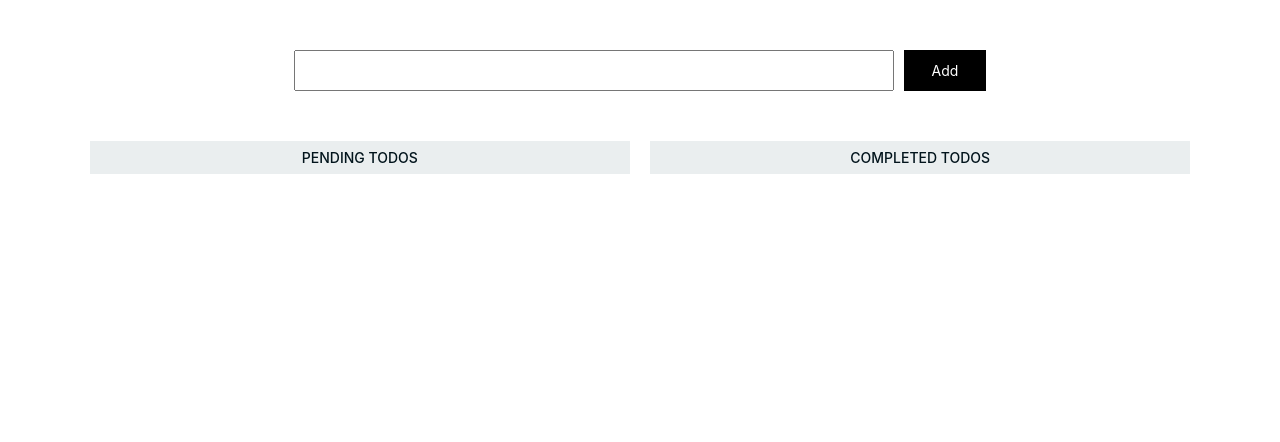
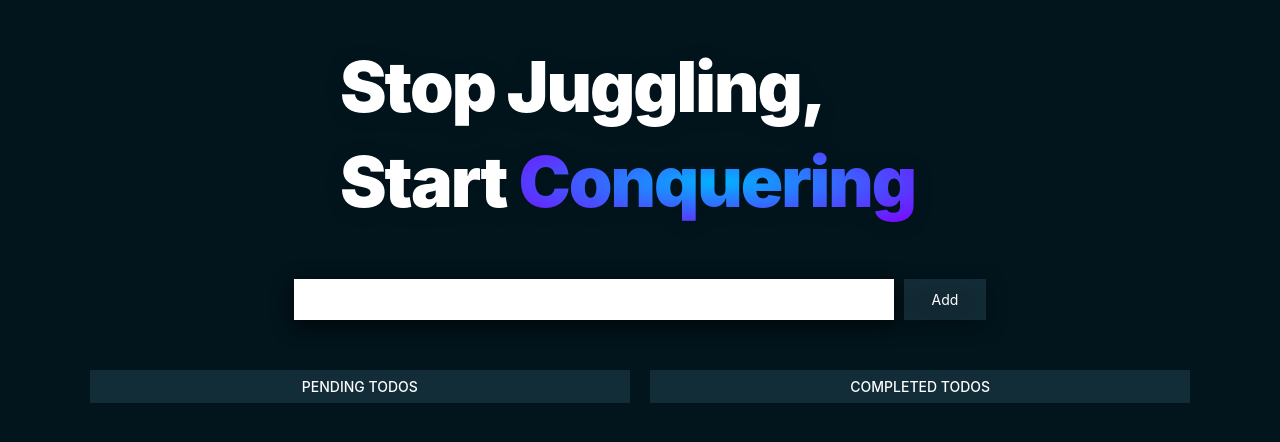
Before and after one commit to moeketsi-nelson/OIBSIP, a website with bundled scripts: page level-2/TODO-WEBAPP/src/index.html in a window 1280 px wide. Built offline with nearby package versions, Linux system fonts and the light colour scheme.

Commit message:
change colors and added a heading

```diff
--- a/level-2/TODO-WEBAPP/src/index.html
+++ b/level-2/TODO-WEBAPP/src/index.html
@@ -9,9 +9,13 @@
   </head>
   <body>
     <main>
+      <h1 class="main-heading">
+        Stop Juggling, Start <span class="gradient-wrap-text">Conquering</span>
+      </h1>
+
       <div class="add-input-container">
-        <input type="text" id="input-add" />
-        <div class="add-btn" id="add-btn">Add</div>
+        <input type="text" id="input-add" tabindex="1" />
+        <div class="add-btn" id="add-btn" tabindex="0">Add</div>
       </div>
 
       <div class="main-cont">
--- a/level-2/TODO-WEBAPP/src/main.js
+++ b/level-2/TODO-WEBAPP/src/main.js
@@ -4,6 +4,9 @@ const addBtn = document.querySelector("#add-btn");
 const textinput = document.querySelector("#input-add");
 const pendingCont = document.querySelector(".pending-todo-container");
 const completedCont = document.querySelector(".completed-todo-container");
+
+localStorage.setItem("pending", JSON.stringify({}));
+localStorage.setItem("complete", JSON.stringify({}));
 
 addBtn.addEventListener("click", () => {
   if (textinput.value === "") return;
@@ -88,6 +91,7 @@ function createListItem(cont, data, id, state) {
     }
 
     let completedTodoObj = JSON.parse(localStorage.getItem("complete"));
+    console.log(completedTodoObj);
     if (completedTodoObj.hasOwnProperty(id)) {
       delete completedTodoObj[id];
     }
--- a/level-2/TODO-WEBAPP/src/style.scss
+++ b/level-2/TODO-WEBAPP/src/style.scss
@@ -1,7 +1,8 @@
 $mainColor: #000000;
 $black: #02141c;
 $grey: #cccdcd;
-$background: #3556641a;
+$background: #37637651;
+$textColor: #fdfdfd;
 
 * {
   box-sizing: border-box;
@@ -10,6 +11,7 @@ $background: #3556641a;
   font-family: inter, sans-serif;
   color: $black;
   font-size: 14px;
+  color: $textColor;
   // outline: 1px dotted red;
 }
 
@@ -20,6 +22,7 @@ body {
   align-items: center;
   width: 100vw;
   padding: 0 4%;
+  background-color: $black;
 }
 
 .main-cont {
@@ -28,6 +31,25 @@ body {
   justify-content: center;
   flex-direction: column;
   gap: 20px;
+  color: #fff;
+}
+
+.main-heading {
+  font-size: 5rem;
+  font-weight: 900;
+  max-width: 600px;
+  margin-top: 40px;
+  line-height: 1.35;
+  letter-spacing: -2px;
+  color: #fff;
+  filter: drop-shadow(0px 2px 10px #00000017);
+}
+
+.gradient-wrap-text {
+  font-size: 5rem;
+  background: radial-gradient(#01b3ff, #8000ff);
+  color: transparent;
+  background-clip: text;
 }
 
 .btn {
@@ -37,6 +59,10 @@ body {
   display: flex;
   align-items: center;
   cursor: pointer;
+}
+
+.btn:focus {
+  outline: #01b3ff 1px solid;
 }
 
 .list-cont {
@@ -59,15 +85,22 @@ main {
     display: flex;
     justify-content: center;
     gap: 10px;
+    filter: drop-shadow(0px 5px 10px rgba(0, 0, 0, 0.758));
 
     input[type="text"] {
       width: 100%;
-      padding: 0 10px;
+      padding: 0 20px;
+      color: #000000;
+      border: none;
+    }
+
+    input[type="text"]:focus {
+      outline: #01b3ff 2px solid;
     }
 
     .add-btn {
       @extend .btn;
-      background-color: $mainColor;
+      background-color: $background;
       color: white;
     }
   }
@@ -78,15 +111,17 @@ main {
     font-weight: 500;
     text-transform: uppercase;
     background-color: $background;
+    color: $textColor;
   }
 
   .pending-todo-container {
     width: 100%;
     background-color: $background;
-    color: $mainColor;
+    color: $textColor;
     display: flex;
     flex-direction: column;
     height: max-content;
+    position: relative;
 
     .todo {
       display: flex;
@@ -94,7 +129,7 @@ main {
       align-items: center;
       height: 50px;
       padding: 0 20px;
-      border-bottom: #02141c13 solid 0.1px;
+      border-bottom: #4a51547c solid 0.1px;
       gap: 10px;
 
       a {
@@ -110,6 +145,13 @@ main {
         }
       }
     }
+  }
+
+  .list-cont::after {
+    position: absolute;
+    content: "";
+    width: 110%;
+    background-color: #000000;
   }
 
   .completed-todo-container {
```
Also changed, not shown: level-2/TODO-WEBAPP/src/style.css, 1 other file.
